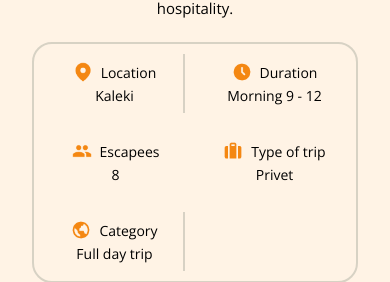
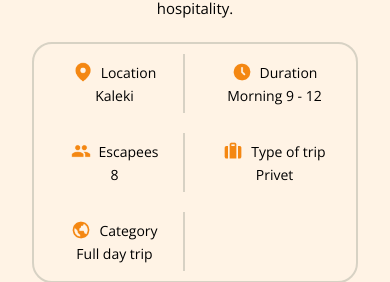
Before and after one commit to AshaminBiswas/task, a React app: page / in a window 390 px wide. Shown: the part 1793-2075 px from the top of the page. Built offline with nearby package versions, Linux system fonts and the light colour scheme; the HTML template or start-up script is replaced by a standard one.

Commit message:
Update styles for hero section and adjust card widths in Like component

```diff
--- a/src/components/Home/Home.css
+++ b/src/components/Home/Home.css
@@ -73,6 +73,9 @@
   flex-direction: column;
   align-items: center;
   justify-content: center;
+}
+.hero-section-three #esc{
+  border-right: 2px solid #384b4033;
 }
 
 .hero-section-three .hero-section-three-items:last-child {
--- a/src/components/Home/Home.jsx
+++ b/src/components/Home/Home.jsx
@@ -53,7 +53,7 @@ function Home() {
             </div>
             <p>Morning 9 - 12</p>
           </div>
-          <div className='hero-section-three-items'>
+          <div id='esc' className='hero-section-three-items'>
             <div>
               <img src={People} alt="People" />
               <p>Escapees</p>
--- a/src/components/Like/Like.css
+++ b/src/components/Like/Like.css
@@ -156,7 +156,7 @@
   }
 
   .card1 {
-    max-width: 100%;
+    max-width: 380px;
     width: 100%;
   }
 
@@ -240,7 +240,7 @@
   }
 
   .card1 {
-    max-width: 480px;
+    width: 280px;
     width: 100%;
   }
 
```
